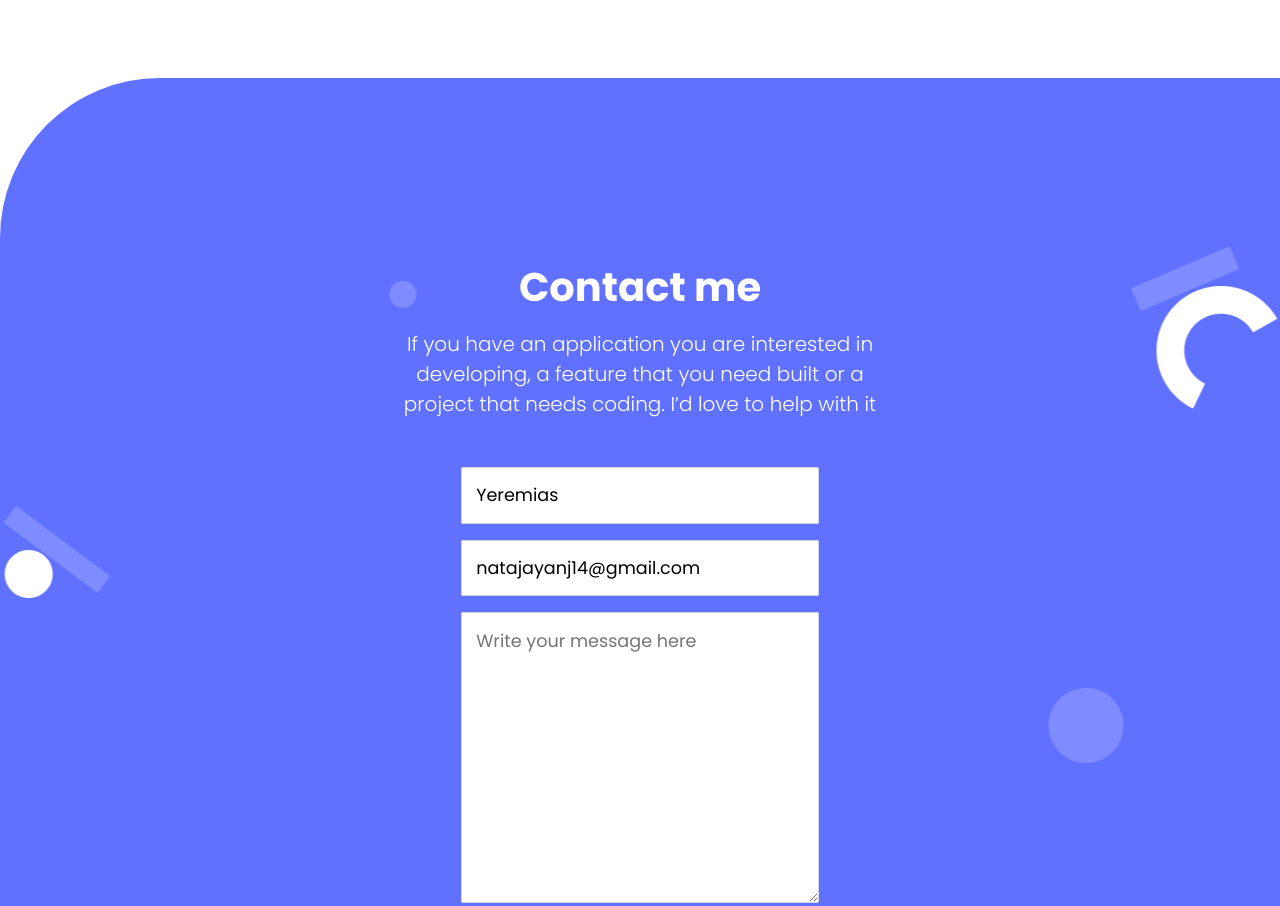
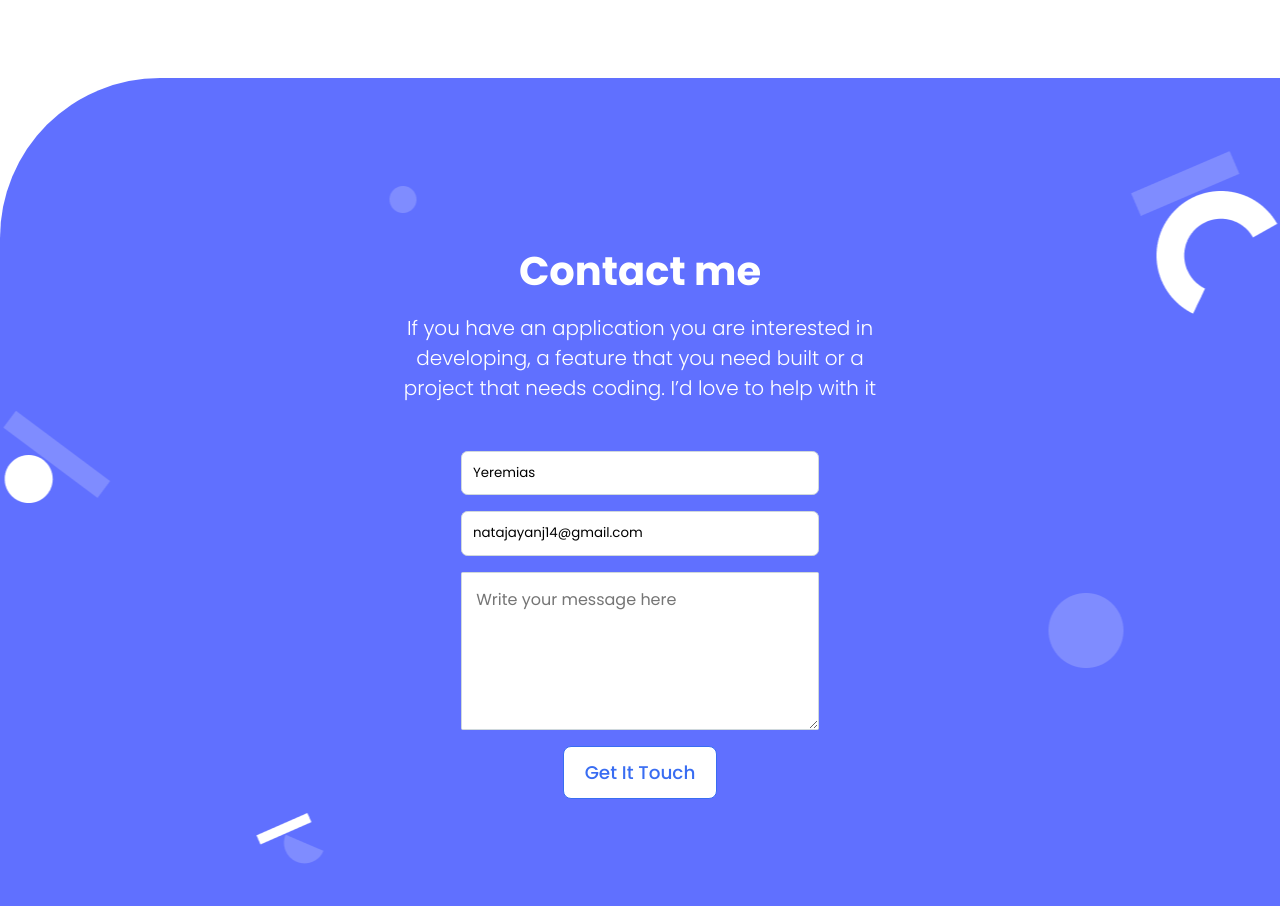
Before and after one commit to arnrdn/portfolio-microverse, a plain HTML site: page index.html in a window 1280 px wide. Shown: the part 4220-5126 px from the top of the page. Drawn offline with Linux system fonts and the light colour scheme.

Commit message:
Update style.css

```diff
--- a/style.css
+++ b/style.css
@@ -419,7 +419,7 @@ h3 {
 
   .contact-wrapper {
     width: 40%;
-    margin: 4rem auto;
+    margin: 3rem auto;
   }
 
   .contact-p {
@@ -432,10 +432,11 @@ h3 {
     margin: 2rem auto;
   }
 
-  .input-class {
+  #msg {
     padding: 0.9rem;
     border-radius: 0.1rem;
-    font-size: 1.1rem;
+    font-size: 1rem;
+    height: 8rem;
   }
 
   .submit-btn {
```
